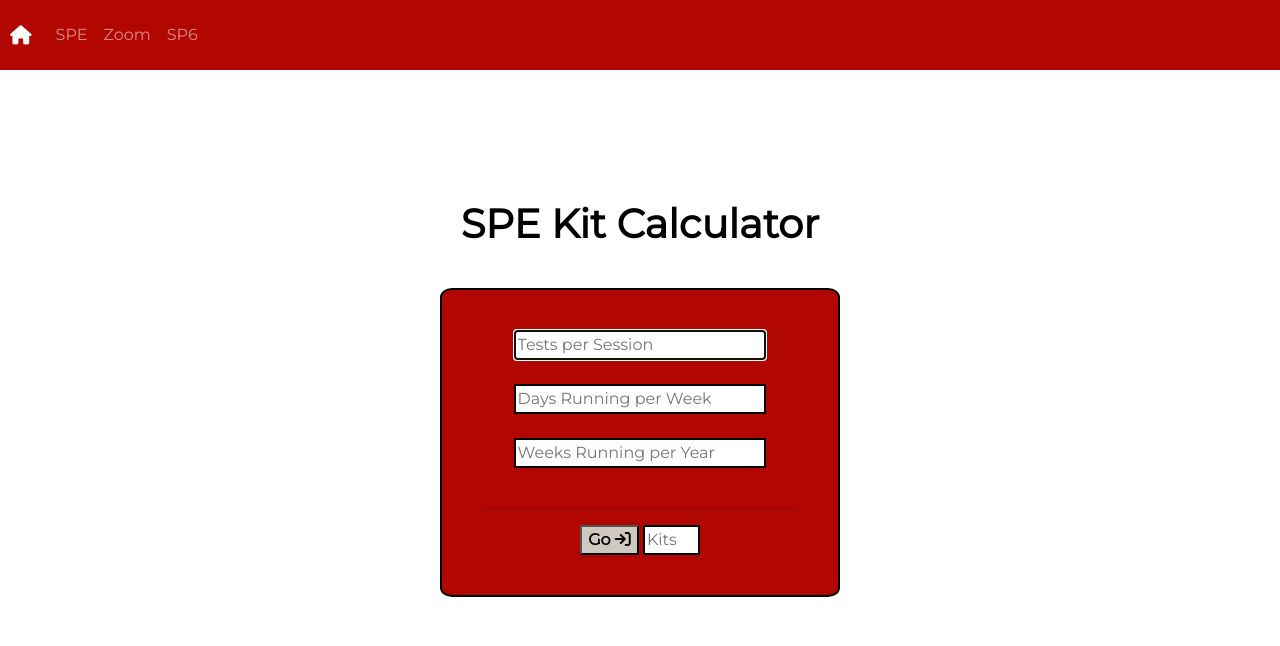
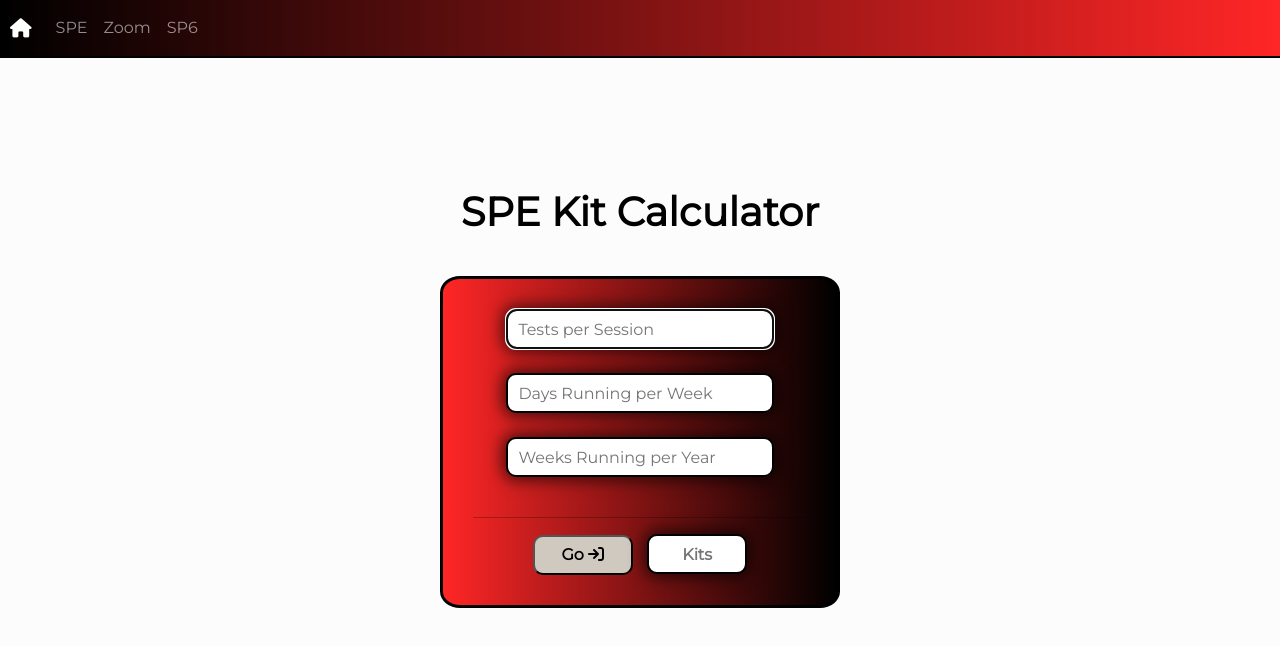
Before and after one commit to Ryhhill1998/KitCalculator, a plain HTML site: page index.html in a window 1280 px wide. Drawn offline with nearby package versions, Linux system fonts and the light colour scheme.

Commit message:
Add files via upload

```diff
--- a/css/styles.css
+++ b/css/styles.css
@@ -1,6 +1,7 @@
 body {
   text-align: center;
   color: black;
+  background-color: #FCFCFC;
   font-family: 'Montserrat', sans-serif;
 }
 
@@ -9,8 +10,8 @@ body {
 }
 
 .navbar-custom {
-  background-color: #B20600;
-  height: 70px;
+  background-image: linear-gradient(to right, black, #FF2626);
+  border-bottom: solid 2px black;
 }
 
 .navbar-brand {
@@ -33,23 +34,35 @@ hr {
 }
 
 .calculator {
-  background-color: #B20600;
+  background-image: linear-gradient(to right, #FF2626 , black);
   width: 400px;
-  padding: 40px;
-  border: solid 2px black;
-  border-radius: 3%;
+  padding: 30px;
+  border: solid 3px black;
+  border-radius: 5%;
 }
 
 input {
   width: 80%;
+  height: 40px;
   border: solid 2px black;
+  padding-left: 10px;
+  border-radius: 10px;
+  box-shadow:0 0 15px 4px rgba(0,0,0,0.6);
 }
 
 .calculate {
   background-color: #D0C9C0;
   font-weight: bold;
+  height: 40px;
+  border-radius: 10px;
+  margin-right: 10px;
+  width: 30%;
 }
 
 #result {
-  width: 18%;
+  width: 30%;
+  text-align: center;
+  padding: 0;
+  font-weight: bold;
+  color: green;
 }
--- a/index.html
+++ b/index.html
@@ -46,7 +46,7 @@
       </form>
       <hr>
       <button class="calculate">Go <i class="fa-solid fa-arrow-right-to-bracket"></i></button>
-      <input id="result" type="text" name="result" placeholder="Kits">
+      <input id="result" type="text" name="result" placeholder="Kits" readonly>
     </div>
 
 
```
Also changed, not shown: scripts/index.js (+3 -5 lines).
